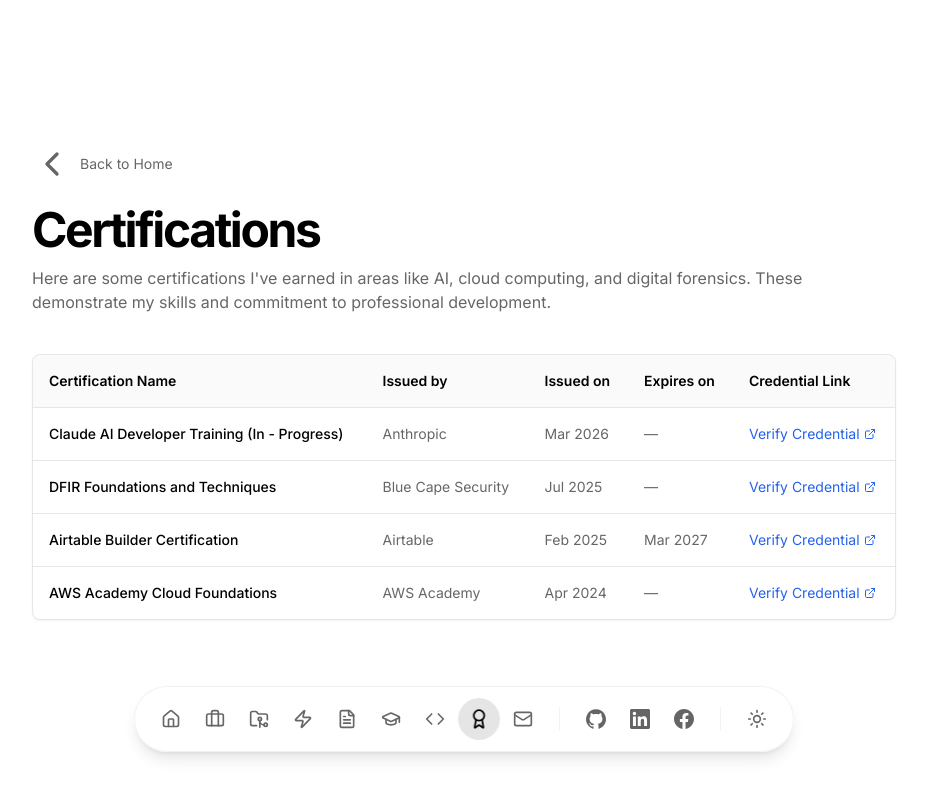
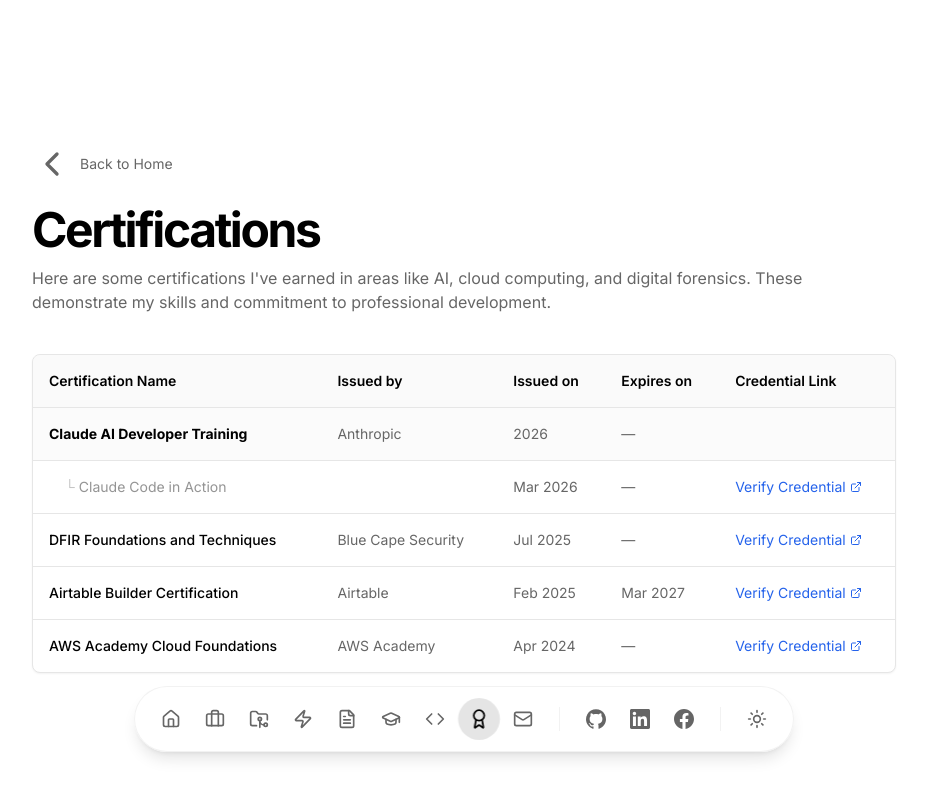
Before and after one commit to Gujetamaa/ibanez-portfolio, a Next.js app: page /certifications in a window 1280 px wide. Shown: the top 798 px of the page, without its empty margins (176-1103 px from the left). Built offline with nearby package versions, Linux system fonts and the light colour scheme.

Commit message:
fixed certifications for grouped and standalone entries

```diff
--- a/src/app/certifications/page.tsx
+++ b/src/app/certifications/page.tsx
@@ -4,25 +4,109 @@
 
 /**
  * Certification data structure
- * To add more certifications, simply add another object to this array
- * Example:
+ * Supports two types of entries:
+ *
+ * 1. Grouped Track (type: "group"):
+ *    - Shows as a parent group with multiple sub-certifications
+ *    - Each sub-cert has its own verification link
+ *
+ * 2. Standalone Certification (type: "single"):
+ *    - Individual certification with one verification link
+ *
+ * Example Grouped Track:
  * {
- *   name: "New Certification Name",
- *   issuer: "Issuing Organization",
+ *   type: "group",
+ *   program: "Training Program Name",
+ *   issuer: "Organization",
+ *   issuedOn: "Jan 2026",
+ *   expiresOn: "Jan 2028",
+ *   certifications: [
+ *     { name: "Sub-Cert 1", issuedOn: "Jan 2026", expiresOn: "Jan 2028", link: "https://example.com" },
+ *     { name: "Sub-Cert 2", issuedOn: "Jan 2026", expiresOn: "Jan 2028", link: "https://example.com" }
+ *   ]
+ * }
+ *
+ * Example Single Certification:
+ * {
+ *   type: "single",
+ *   name: "Certification Name",
+ *   issuer: "Organization",
  *   issuedOn: "Jan 2026",
  *   expiresOn: "Jan 2028",
  *   link: "https://example.com/credential"
  * }
  */
-const certifications = [
+
+type SubCertification = {
+  name: string;
+  issuedOn: string;
+  expiresOn: string;
+  link: string;
+};
+
+type SingleCert = {
+  type: "single";
+  name: string;
+  issuer: string;
+  issuedOn: string;
+  expiresOn: string;
+  link: string;
+};
+
+type GroupCert = {
+  type: "group";
+  program: string;
+  issuer: string;
+  issuedOn: string;
+  expiresOn: string;
+  certifications: SubCertification[];
+};
+
+type CertEntry = SingleCert | GroupCert;
+
+const certifications: CertEntry[] = [
   {
-    name: "Claude AI Developer Training (In - Progress)",
+    type: "group",
+    program: "Claude AI Developer Training",
     issuer: "Anthropic",
+    issuedOn: "2026",
+    expiresOn: "—",
+    certifications: [
+
+      {
+        name: "Claude Code in Action",
         issuedOn: "Mar 2026",
         expiresOn: "—",
-    link: "#",
+        link: "https://verify.skilljar.com/c/xx6qihwb3fci",
+      },
+      // {
+      //   name: "Claude 101",
+      //   issuedOn: "2026",
+      //   expiresOn: "—",
+      //   link: "#",
+      // },
+      // {
+      //   name: "AI Fluency: Framework & Foundations",
+      //   issuedOn: "2026",
+      //   expiresOn: "—",
+      //   link: "#",
+      // },
+      // {
+      //   name: "Building with the Claude API",
+      //   issuedOn: "2026",
+      //   expiresOn: "—",
+      //   link: "#",
+      // },
+      // {
+      //   name: "Introduction to Model Context Protocol",
+      //   issuedOn: "2026",
+      //   expiresOn: "—",
+      //   link: "#",
+      // },
+    ],
   },
   {
+    type: "single",
     name: "DFIR Foundations and Techniques",
     issuer: "Blue Cape Security",
     issuedOn: "Jul 2025",
@@ -30,6 +114,7 @@
     link: "/certifications/dfir-foundations-techniques.pdf",
   },
   {
+    type: "single",
     name: "Airtable Builder Certification",
     issuer: "Airtable",
     issuedOn: "Feb 2025",
@@ -37,11 +122,12 @@
     link: "http://verify.skilljar.com/c/ydmgwrodijpm",
   },
   {
+    type: "single",
     name: "AWS Academy Cloud Foundations",
     issuer: "AWS Academy",
     issuedOn: "Apr 2024",
     expiresOn: "—",
-    link: "/certifications/aws-cloud-foundations.pdf",
+    link: "https://www.credly.com/badges/82ac39aa-0a7c-4ee1-ab14-7fbf7e0bdb35f",
   },
 ];
 
@@ -113,9 +199,70 @@
           </thead>
           <tbody className="divide-y">
             {/* Map through certifications array and dynamically render rows */}
-            {certifications.map((cert, index) => (
+            {certifications.flatMap((cert, index) => {
+              // Handle grouped certifications
+              if (cert.type === "group") {
+                return [
+                  // Group header row
                   <tr
-                key={index}
+                    key={`${index}-header`}
+                    className="bg-muted/40 hover:bg-muted/50 transition-colors"
+                  >
+                    <td className="py-4 px-4 text-sm font-bold">
+                      {cert.program}
+                    </td>
+                    <td className="py-4 px-4 text-sm text-muted-foreground">
+                      {cert.issuer}
+                    </td>
+                    <td className="py-4 px-4 text-sm text-muted-foreground">
+                      {cert.issuedOn}
+                    </td>
+                    <td className="py-4 px-4 text-sm text-muted-foreground">
+                      {cert.expiresOn}
+                    </td>
+                    <td className="py-4 px-4 text-sm">
+                      {/* No link for group header */}
+                    </td>
+                  </tr>,
+                  // Sub-certification rows
+                  ...cert.certifications.map((subCert, subIndex) => (
+                    <tr
+                      key={`${index}-sub-${subIndex}`}
+                      className="hover:bg-muted/30 transition-colors"
+                    >
+                      <td className="py-4 px-4 text-sm text-muted-foreground/70 pl-8">
+                        <span className="text-muted-foreground/40">└ </span>
+                        {subCert.name}
+                      </td>
+                      <td className="py-4 px-4 text-sm text-muted-foreground">
+                        {/* Issuer column empty for sub-certs */}
+                      </td>
+                      <td className="py-4 px-4 text-sm text-muted-foreground">
+                        {subCert.issuedOn}
+                      </td>
+                      <td className="py-4 px-4 text-sm text-muted-foreground">
+                        {subCert.expiresOn}
+                      </td>
+                      <td className="py-4 px-4 text-sm">
+                        <Link
+                          href={subCert.link}
+                          target="_blank"
+                          rel="noopener noreferrer"
+                          className="inline-flex items-center gap-1 text-blue-600 hover:underline underline-offset-4"
+                        >
+                          Verify Credential
+                          <ExternalLink className="w-3 h-3" />
+                        </Link>
+                      </td>
+                    </tr>
+                  )),
+                ];
+              }
+
+              // Handle single certifications
+              return (
+                <tr
+                  key={`${index}-single`}
                   className="hover:bg-muted/30 transition-colors"
                 >
                   <td className="py-4 px-4 text-sm font-medium">
@@ -142,7 +289,8 @@
                     </Link>
                   </td>
                 </tr>
-            ))}
+              );
+            })}
           </tbody>
         </table>
       </div>
```
Also changed, not shown: 1 other file (tests, documents, lock files or other folders). Lines whose indentation alone changed are shown as unchanged.
